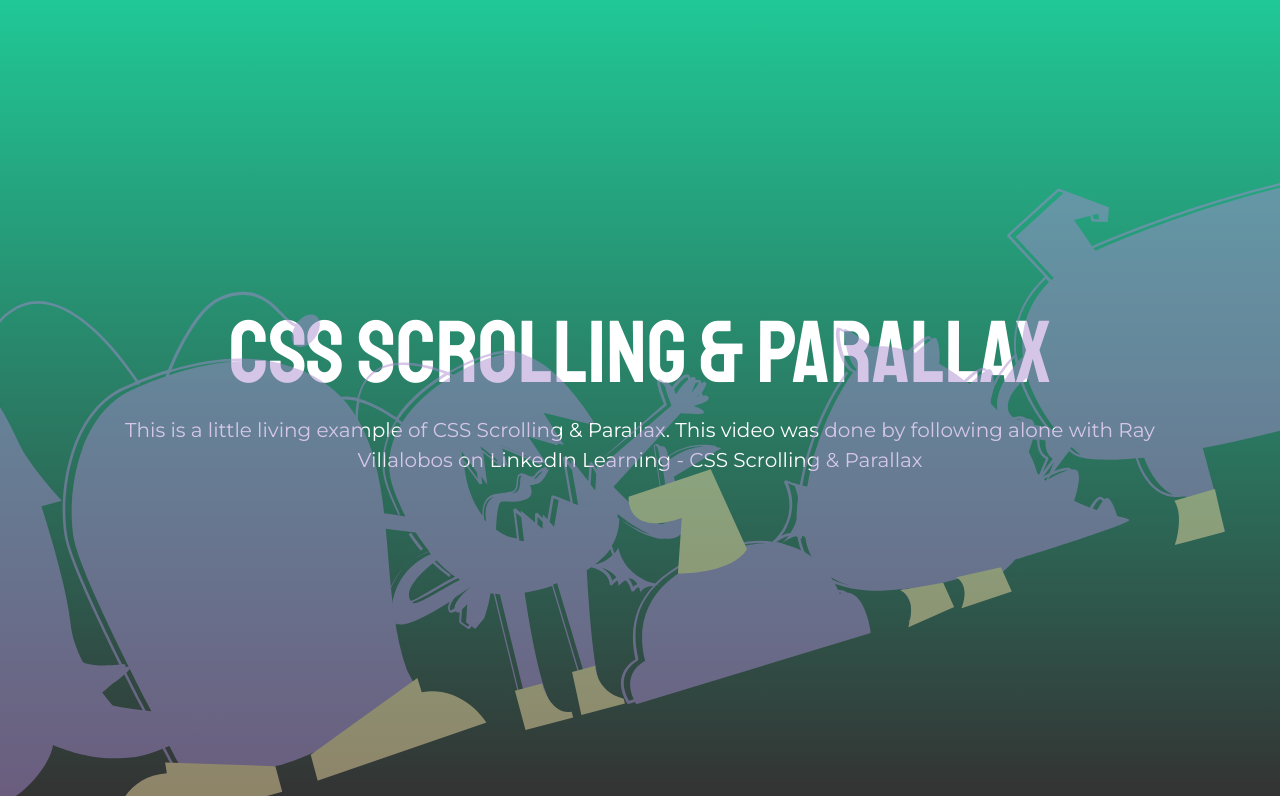
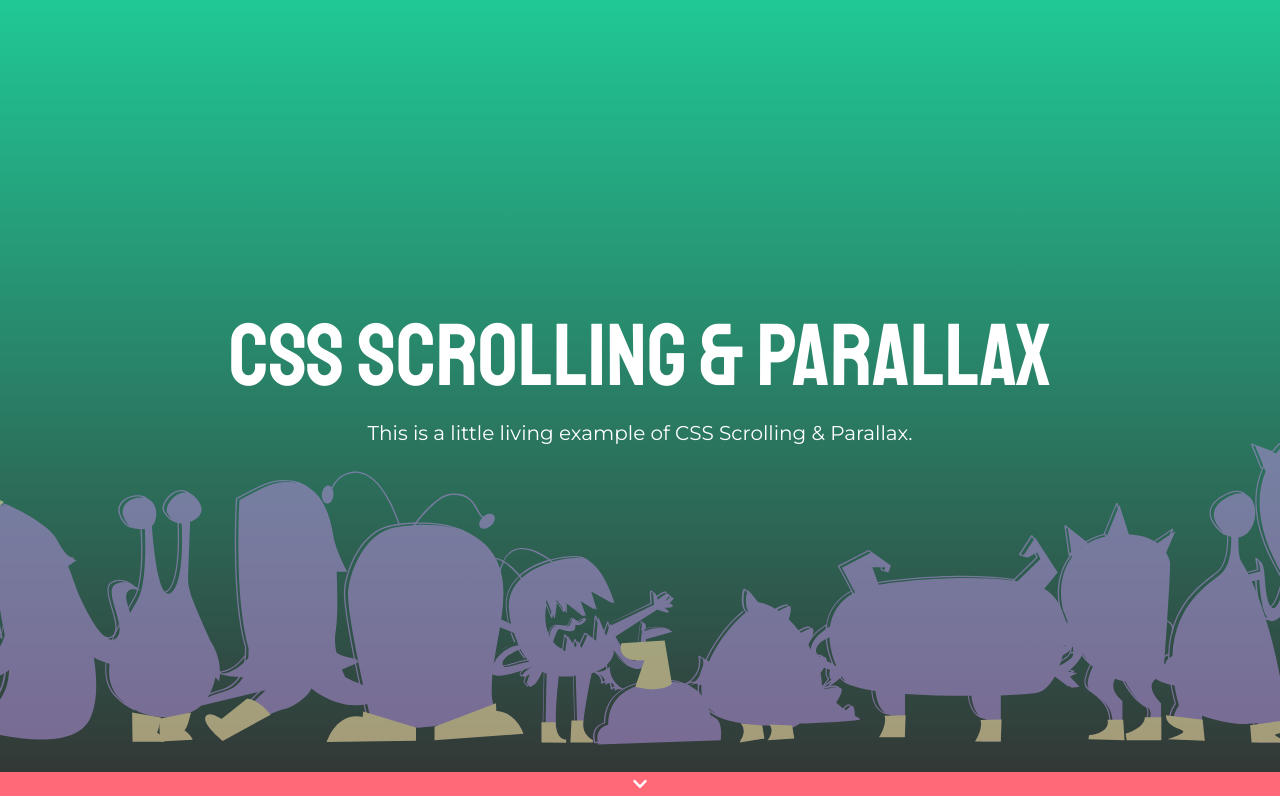
Before and after one commit to mpeck99/css-parallax, a website with bundled scripts: page build/index.html in a window 1280 px wide. Shown: the part 60-869 px from the top of the page. Built offline with nearby package versions, Linux system fonts and the light colour scheme.

Commit message:
adding some animations and a cue to show user more is below

```diff
--- a/build/css/styles.css
+++ b/build/css/styles.css
@@ -10,8 +10,41 @@
   --body: 'Montserrat', sans-serif;
 }
 
+/* Backgrounds */
+.bg--blue {
+  background-color: var(--blue);
+}
+
+.bg--charcol {
+  background-color: var(--charcol);
+}
+
+.bg--coral {
+  background-color: var(--coral);
+}
+
+.bg--teal {
+  background-color: var(--teal);
+}
+
+/* Font colors */
+.fc--blue {
+  color: var(--blue);
+}
+
+.fc--coral {
+  color: var(--coral);
+}
+
+.fc-teal {
+  color: var(--teal);
+}
+
+.fc--white {
+  color: var(--white);
+}
+
 /* Basic style elements */
-
 h1, h2, h3, h4, h5, h6 {
   font-family: var(--heading), Arial, Helvetica, sans-serif;
 }
@@ -21,39 +54,44 @@
 }
 
 /* Site navigation */
-
 .site-nav {
   position: fixed;
   z-index: 20;
 }
 
-.site-nav .nav-link, a {
+.site-nav .nav-link {
   position: relative;
   padding-bottom: 2px;
+
+  color: var(--white);
+  font-weight: 700;
 }
 
-.site-nav .nav-link::before, a:before{
+.site-nav .nav-link:before{
   content: '';
 
   width: 100%;
   max-width: 100px;
-  height: 2px;
+  height: 43px;
 
   position: absolute;
   bottom: 0;
   left: 0;
 
-  background-color: var(--coral);
+  background-color: rgba(255,105,120,1);
 
-  visibility: hidden;
+  transform: scale(0);
+  transition: all 3s cubic-bezier(0.03, 0.78, 0.4, 1.39);
+  opacity: 0;
+
 }
 
-a:before {
-  max-width: 100%;
-}
 
-.site-nav .nav-link:hover::before,.site-nav .nav-link:focus::before,  a:hover:before, a:focus:before {
-  visibility: visible;
+.site-nav .nav-link:hover::before,.site-nav .nav-link:focus::before {
+  background-color: rgba(255,105,120,0.5);
+
+  transform: scaleX(1);
+  opacity: 1;
 }
 
 /* Site header */
@@ -83,47 +121,42 @@
   background-size:cover;
   background-position: bottom;
 
-  transform: rotate(-15deg) translateY(-50%) scale(2);
-  opacity: 0.8;
+  transform: translateY(300px) scale(1.2);
+  opacity: 0;
+  animation: clear 0.5s forwards;
 }
 
 section .inner {
   padding: 1rem;
 }
 
-/* Backgrounds */
-.bg--charcol {
-  background-color: var(--charcol);
+.site-header .header-title {
+  transform: translateY(10rem);
+  opacity: 0;
+
+  animation: clear 0.8s 0.4s forwards;
 }
 
-.fc-teal {
-  color: var(--teal);
+.site-header .header-subtitle {
+  transform: translateY(10rem);
+  opacity: 0;
+
+  animation: clear 1s 0.7s forwards;
 }
 
-.fc--blue {
-  color: var(--blue);
+/* Header cue */
+.site-header .header--cue {
+  transform: translateY(2rem);
+  z-index: 10;
+  overflow: hidden;
+
+  animation: clear 0.5s 1.5s forwards
 }
 
-.fc--coral {
-  color: var(--coral);
+/* Animations */
+@keyframes clear {
+  to {
+    opacity: 1;
+    transform: none;
+  }
 }
-
-.fc--white {
-  color: var(--white);
-}
-
-a:hover, a:focus {
-  color: var(--coral);
-
-  text-decoration: none;
-}
-
-.navbar-nav .nav-link, a {
-  color: var(--white) !important;
-}
-
-a:hover, a:focus, .navbar-nav .nav-link:hover, .navbar-nav .nav-link:focus {
-  color: var(--white);
-
-  opacity: 0.9;
-}
--- a/build/index.html
+++ b/build/index.html
@@ -38,8 +38,11 @@
       <div class="header-content d-flex flex-column flex-fill">
         <div class="d-flex flex-column container justify-content-center align-items-center flex-fill text-center">
           <h1 class="header-title display-2">CSS Scrolling & Parallax</h1>
-          <p class="header-subtitle lead font-weight-lighter">This is a little living example of CSS Scrolling & Parallax. This video was done by following alone with Ray Villalobos on <a href="https://www.linkedin.com/learning/css-scrolling-and-parallax/display-and-flexbox?u=26889386" target="_blank" class="fc--white">LinkedIn Learning - CSS Scrolling & Parallax</a></p>
+          <p class="header-subtitle lead font-weight-lighter">This is a little living example of CSS Scrolling & Parallax.</p>
         </div>
+      </div>
+      <div class="header--cue text-center w-100 align-self-end bg--coral">
+        <i class="header--cue-icn fas fa-chevron-down fc--white"></i>
       </div>
     </section>
   </header>
```
